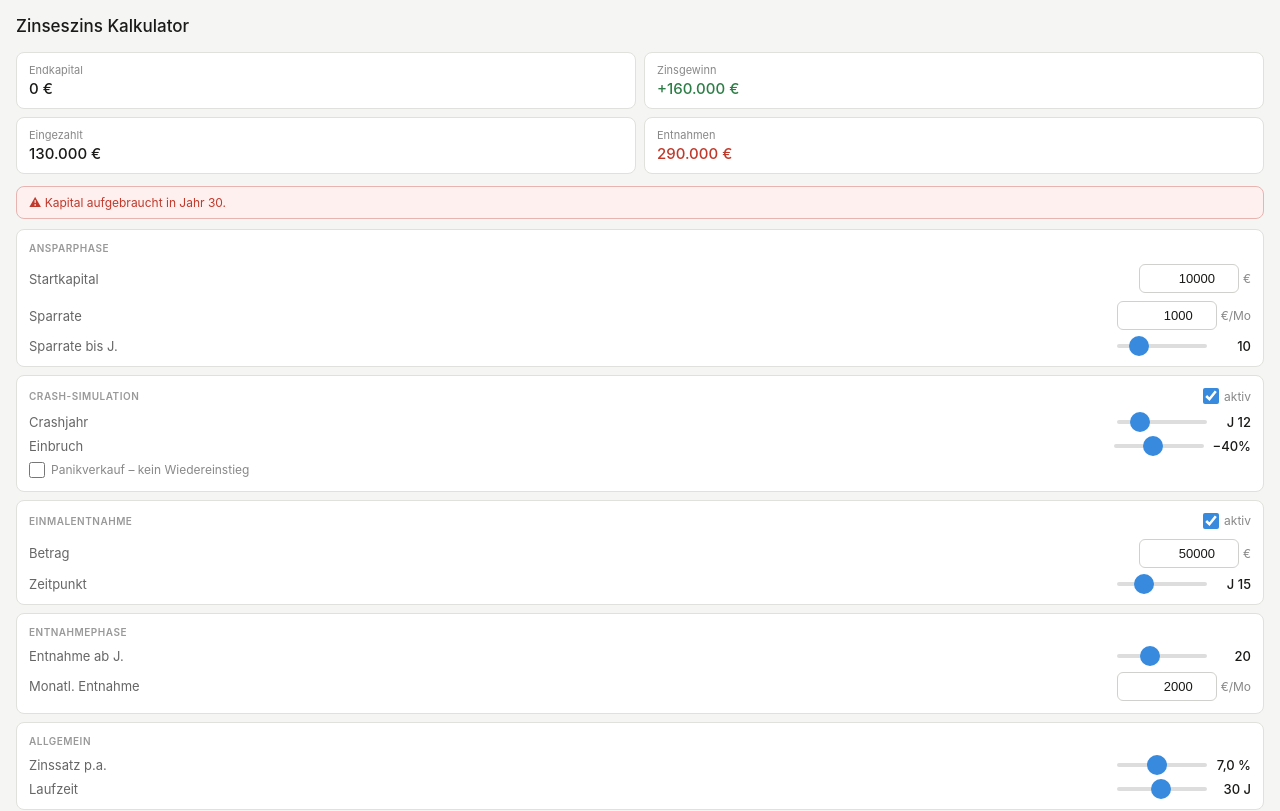
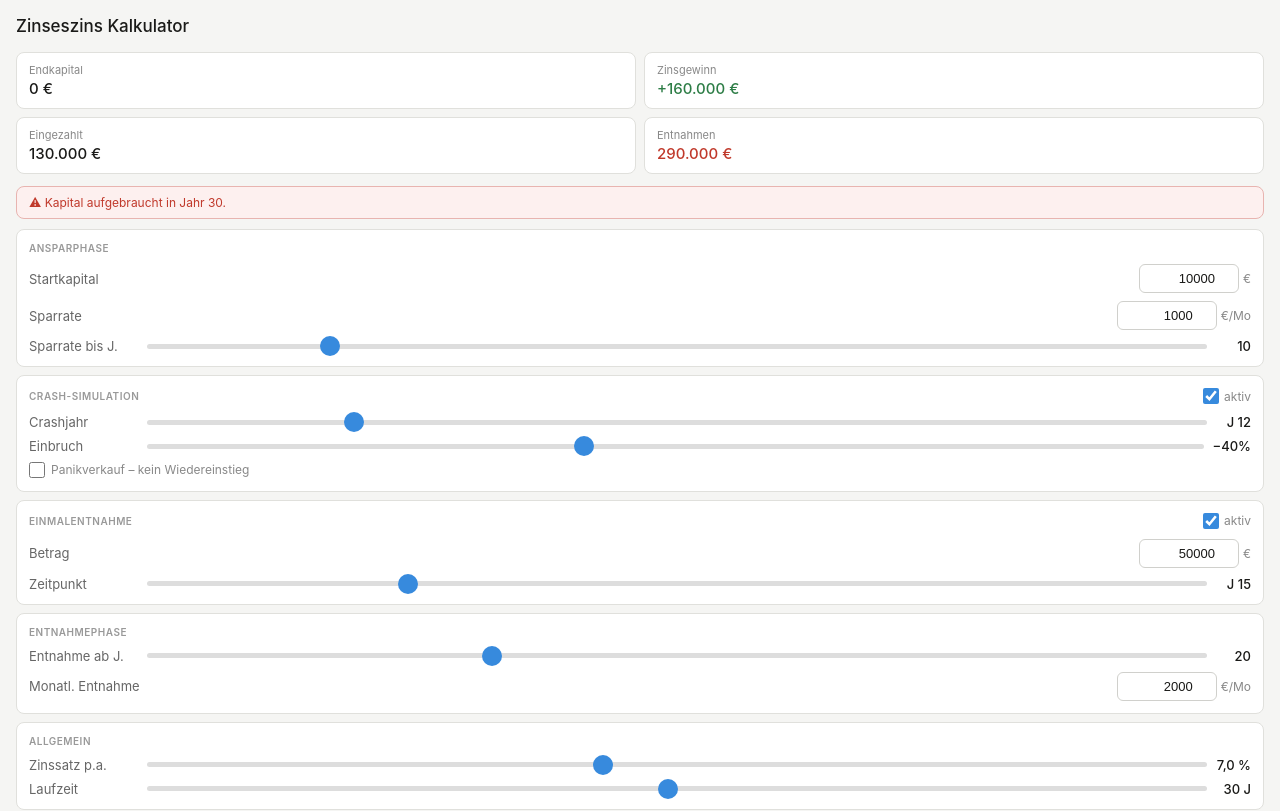
Before and after one commit to Konzecao/Zinseszins-Kalkulator, a plain HTML site: page index.html in a window 1280 px wide. Shown: the top 811 px of the page. Drawn offline with Linux system fonts and the light colour scheme.

Commit message:
Add files via upload

```diff
--- a/index.html
+++ b/index.html
@@ -23,13 +23,13 @@
     .toggle-label{display:flex;align-items:center;gap:5px;font-size:12px;color:#888;cursor:pointer;}
     .row{display:flex;align-items:center;justify-content:space-between;gap:8px;margin-bottom:8px;}
     .row:last-child{margin-bottom:0;}
-    .row label{font-size:13px;color:#666;flex-shrink:0;}
+    .row label{font-size:13px;color:#666;flex-shrink:0;min-width:110px;}
     .input-wrap{display:flex;align-items:center;gap:4px;}
     input[type="number"]{width:100px;font-size:13px;font-weight:500;padding:6px 8px;border:1px solid #d0d0cc;border-radius:6px;background:#fff;color:#1a1a18;text-align:right;-webkit-appearance:none;outline:none;}
     input[type="number"]:focus{border-color:#378add;}
     .unit{font-size:12px;color:#888;white-space:nowrap;}
-    .slider-wrap{display:flex;align-items:center;gap:8px;}
-    input[type="range"]{-webkit-appearance:none;appearance:none;width:90px;height:4px;border-radius:2px;background:#ddd;outline:none;cursor:pointer;}
+    .slider-wrap{display:flex;align-items:center;gap:8px;flex:1;min-width:0;}
+    input[type="range"]{-webkit-appearance:none;appearance:none;width:100%;flex:1;min-width:80px;height:5px;border-radius:3px;background:#ddd;outline:none;cursor:pointer;}
     input[type="range"]::-webkit-slider-thumb{-webkit-appearance:none;width:20px;height:20px;border-radius:50%;background:#378add;cursor:pointer;border:none;}
     input[type="range"]::-moz-range-thumb{width:20px;height:20px;border-radius:50%;background:#378add;cursor:pointer;border:none;}
     .sval{font-size:13px;font-weight:500;min-width:36px;text-align:right;color:#1a1a18;}
```
